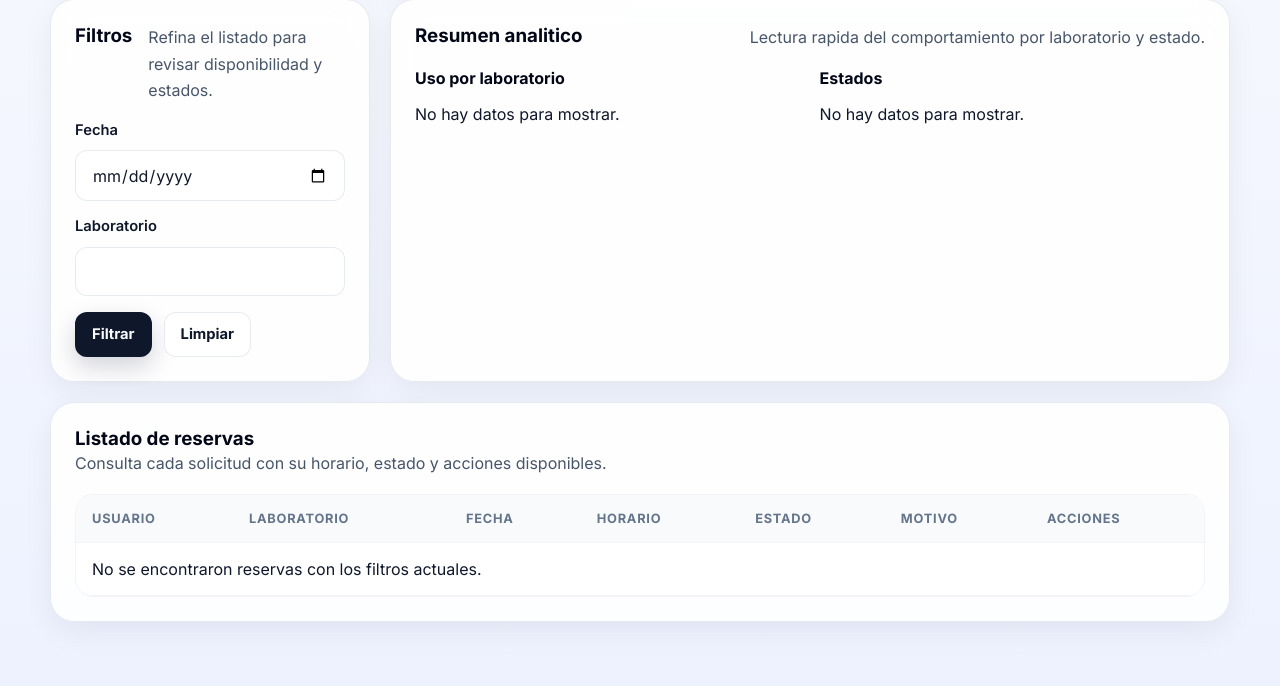
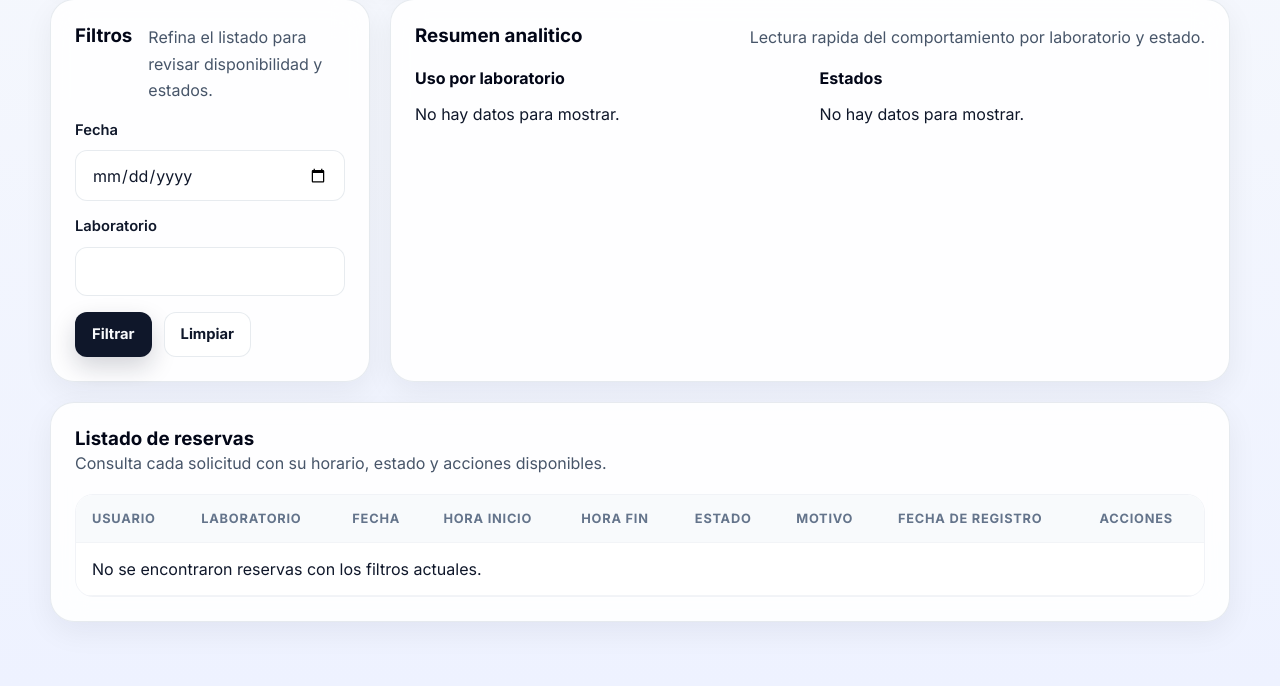
Before and after one commit to nicodelgaaado/sistema-gestion-reservas-1, a Django app: page /reservas/ in a window 1280 px wide. Shown: the part 402-1088 px from the top of the page. Run offline with Django 5.2, Linux system fonts and the light colour scheme; the visitor is signed in with stand-in values (Sample User, id 1); data comes from the database, SQL or seed files in the repository; data that the repository does not hold is empty.

Commit message:
Modificaciones Listado de Reservas

```diff
--- a/reservas_admin/models.py
+++ b/reservas_admin/models.py
@@ -1,8 +1,6 @@
 from django.contrib.auth.models import User
 from django.core.exceptions import ValidationError
 from django.db import models
-from django.contrib.auth.models import User
-from django.core.exceptions import ValidationError
 from django.db.models import Q
 
 
--- a/templates/reservas_admin/reserva_list.html
+++ b/templates/reservas_admin/reserva_list.html
@@ -103,9 +103,11 @@
                     <th>Usuario</th>
                     <th>Laboratorio</th>
                     <th>Fecha</th>
-                    <th>Horario</th>
+                    <th>Hora inicio</th>
+                    <th>Hora fin</th>
                     <th>Estado</th>
                     <th>Motivo</th>
+                    <th>Fecha de registro</th>
                     <th>Acciones</th>
                 </tr>
             </thead>
@@ -115,9 +117,11 @@
                         <td>{{ reserva.usuario.username }}</td>
                         <td>{{ reserva.laboratorio }}</td>
                         <td>{{ reserva.fecha }}</td>
-                        <td>{{ reserva.hora_inicio }} - {{ reserva.hora_fin }}</td>
+                        <td>{{ reserva.hora_inicio }}</td>
+                        <td>{{ reserva.hora_fin }}</td>
                         <td><span class="badge badge-{{ reserva.estado }}">{{ reserva.get_estado_display }}</span></td>
                         <td>{{ reserva.motivo }}</td>
+                        <td>{{ reserva.fecha_creacion|date:"Y-m-d H:i" }}</td>
                         <td class="actions">
                             {% if reserva.puede_editarse and reserva.usuario == user %}
                                 <a href="{% url 'reserva_editar' reserva.pk %}">Editar</a>
@@ -130,7 +134,7 @@
                     </tr>
                 {% empty %}
                     <tr>
-                        <td colspan="7">No se encontraron reservas con los filtros actuales.</td>
+                        <td colspan="9">No se encontraron reservas con los filtros actuales.</td>
                     </tr>
                 {% endfor %}
             </tbody>
```
